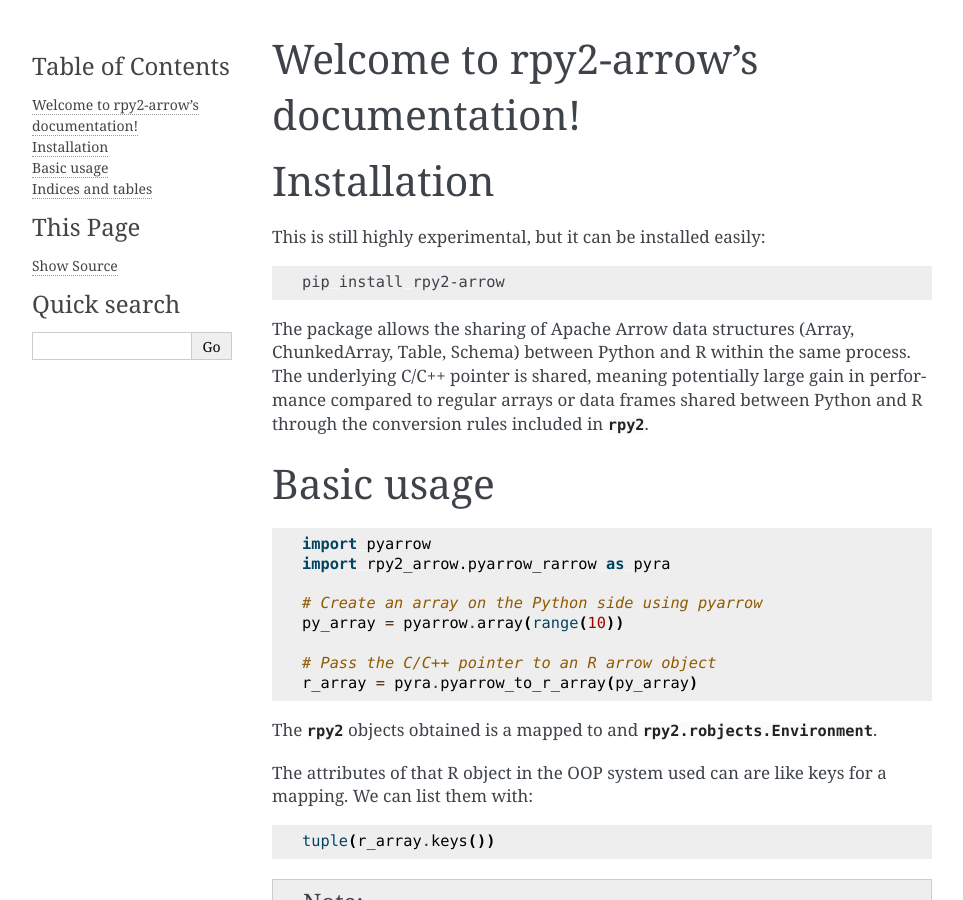
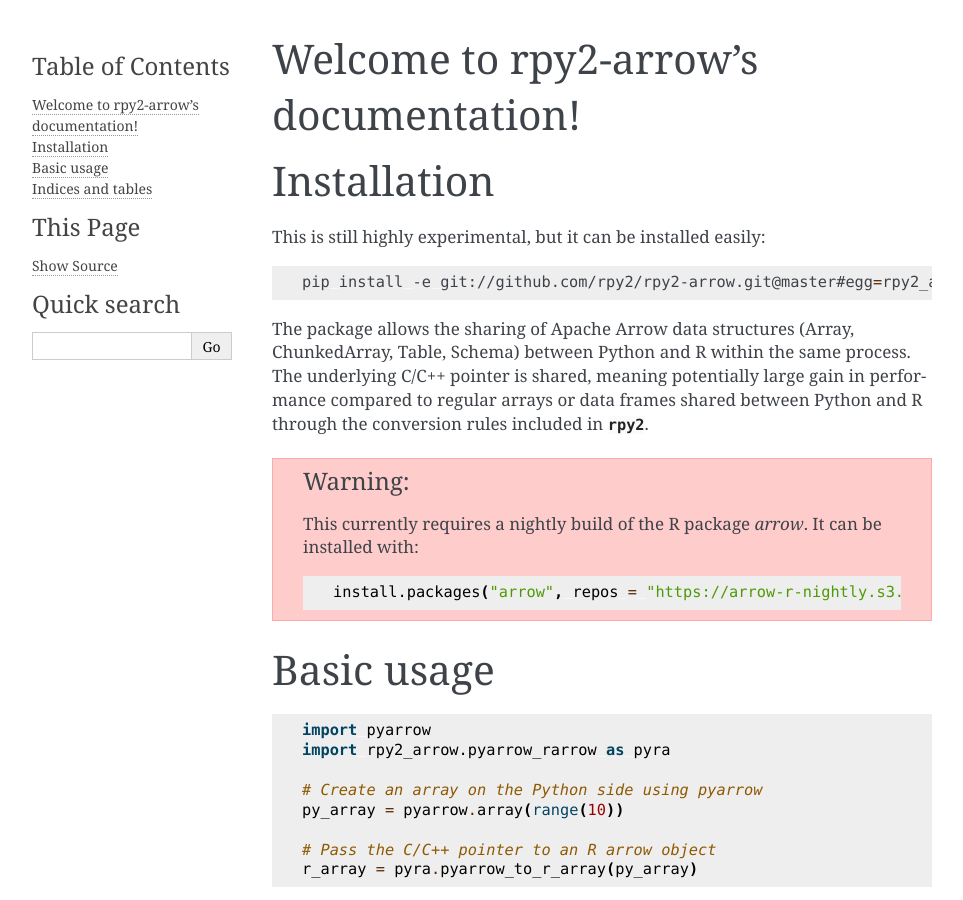
Before and after one commit to rpy2/rpy2-arrow, a Sphinx documentation site: the page built from doc/index.rst, in a window 1280 px wide and 900 px high. Shown: the whole window, without its empty margins (148-1111 px from the left). Built offline with Sphinx 7.4.7, drawn with Linux system fonts in a browser that asks for light colours.

Commit message:
Note about using nightly for R's arrow.

```diff
--- a/doc/index.rst
+++ b/doc/index.rst
@@ -18,7 +18,7 @@ easily:
 
 .. code-block:: bash
 
-   pip install rpy2-arrow
+   pip install -e git://github.com/rpy2/rpy2-arrow.git@master#egg=rpy2_arrow
 
 The package allows the sharing of Apache Arrow data structures
 (Array, ChunkedArray, Table, Schema) between Python and R
@@ -27,6 +27,14 @@ meaning potentially large gain in performance compared to regular
 arrays or data frames shared between Python and R through the
 conversion rules included in :mod:`rpy2`.
 
+.. warning::
+
+   This currently requires a nightly build of the R package `arrow`. It
+   can be installed with:
+
+   .. code-block:: r
+
+      install.packages("arrow", repos = "https://arrow-r-nightly.s3.amazonaws.com")
 
 Basic usage
 ===========
```
